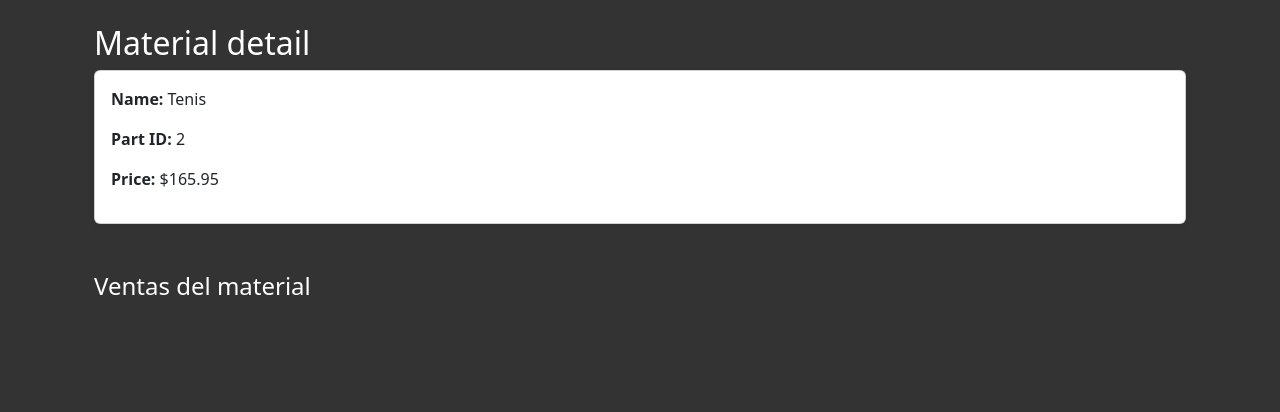
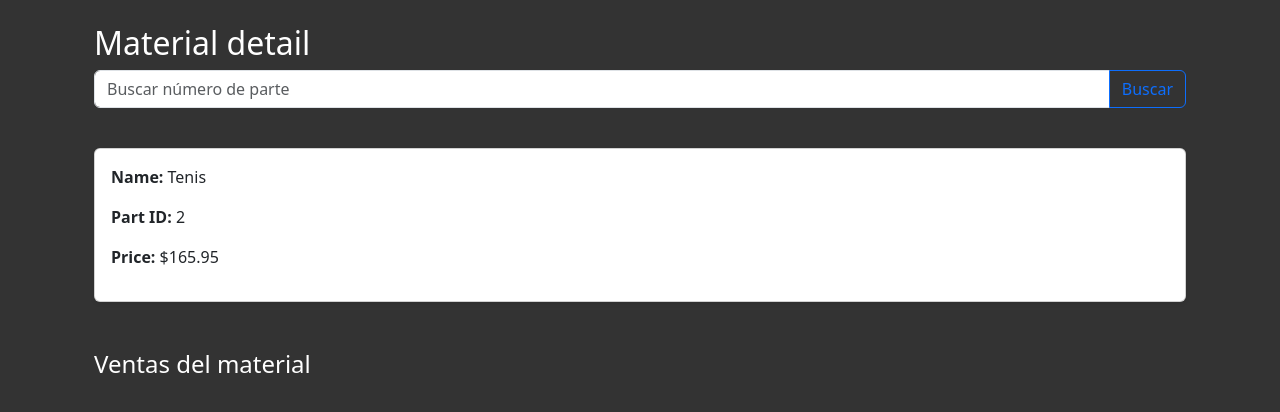
Before and after one commit to atlahua-nunez/inventory_management, a Flask app: page /parts/2 in a window 1280 px wide. Shown: the part 56-468 px from the top of the page. Run offline with Flask 3, Linux system fonts and the light colour scheme; data comes from the database, SQL or seed files in the repository; some libraries are stand-ins or nearby versions.

Commit message:
Se modifica la ruta para que se pueda buscar cualquier numero de parte en el campo de busqueda, se cambia el tipo de campo code de int a str en casos de que el code sea alfanumerico

```diff
--- a/main.py
+++ b/main.py
@@ -23,7 +23,7 @@ db.init_app(app)
 # Define Model
 class Article(db.Model):
     id: Mapped[int] = mapped_column(primary_key=True)
-    code: Mapped[int] = mapped_column(Integer, nullable=False)
+    code: Mapped[str] = mapped_column(String, nullable=False)
     name: Mapped[str] = mapped_column(String(250), unique=True, nullable=False)
     description: Mapped[str] = mapped_column(String(250), nullable=False)
     quantity: Mapped[int] = mapped_column(Integer, nullable=False)
@@ -54,9 +54,15 @@ def home():
     all_parts = db.session.execute(db.select(Article).order_by(Article.code)).scalars().all()
     return render_template('index.html', parts=all_parts)
 
-@app.route('/parts/<int:article_code>', methods=['GET'])
+@app.route('/parts/<string:article_code>', methods=['GET'])
 def view_material(article_code):
-    material = db.session.get(Article, article_code)
+    # Si viene un nuevo code en los parametros GET, redirige a la nueva URL
+    new_code = request.args.get('code')
+    if new_code:
+        return redirect(url_for('view_material', article_code=new_code.lower()))
+
+    # Buscar el material al dar clic en el nombre del numero de parte, si el material existe redirije a parts.html
+    material = db.session.execute(db.select(Article).where(Article.code.ilike(article_code))).scalar()
     if not material:
         flash('Material not found', 'danger')
         return redirect(url_for('home'))
@@ -81,7 +87,7 @@ def add():
         return redirect(url_for('home'))
     return render_template('/add.html', form=form)
 
-@app.route('/edit/<int:article_code>', methods=["GET", "POST"])
+@app.route('/edit/<string:article_code>', methods=["GET", "POST"])
 def edit(article_code):
     article = db.get_or_404(Article, article_code)
     if request.method == "POST":
@@ -94,7 +100,7 @@ def edit(article_code):
 
 
 
-@app.route('/delete/<int:article_code>')
+@app.route('/delete/<string:article_code>')
 def delete(article_code):
     article = db.get_or_404(Article, article_code)
     db.session.delete(article)
--- a/templates/parts.html
+++ b/templates/parts.html
@@ -9,6 +9,18 @@
 {% block content %}
 <div class="container mt-4">
     <h2>Material detail</h2>
+    <form action="{{ url_for('view_material', article_code=material.code) }}" method="GET" class="row g-3 mb-4">
+<!--        <div class="col-auto">-->
+<!--            <input type="text" class="form-control" name="code" placeholder="Número de parte" required>-->
+<!--        </div>-->
+<!--        <div class="col-auto">-->
+<!--            <button type="submit" class="btn btn-primary mb-3">Buscar</button>-->
+<!--        </div>-->
+        <div class="input-group mb-3">
+            <input type="text" class="form-control" name="code" placeholder="Buscar número de parte">
+            <button type="submit" class="btn btn-outline-primary">Buscar</button>
+        </div>
+    </form>
     <div class="card p-3 shadow-sm rounded">
         <p><strong>Name:</strong> {{material.name}}</p>
         <p><strong>Part ID:</strong> {{material.code}}</p>
```
